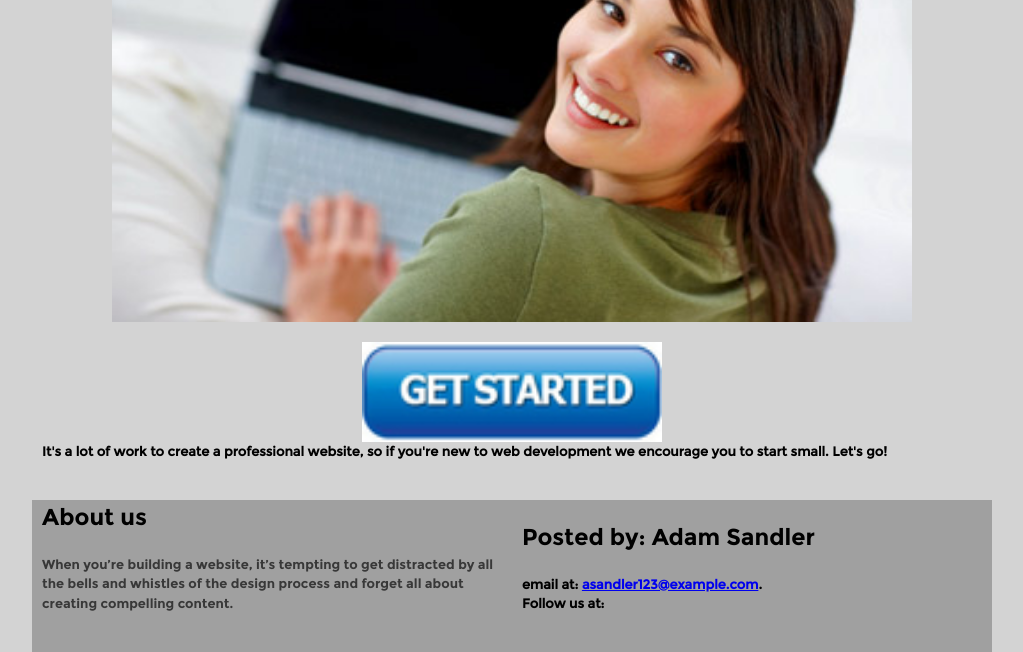
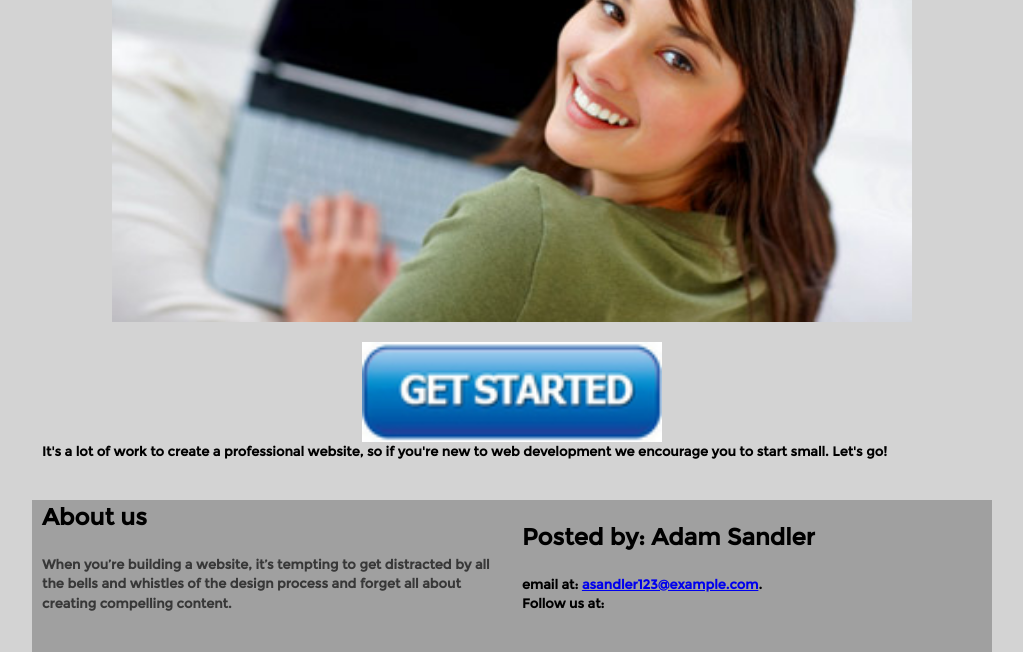
Before and after one commit to alishapanda1/alisharep, a plain HTML site: page Assignment/index.html in a window 1280 px wide. Shown: the part 893-1545 px from the top of the page, without its empty margins (128-1151 px from the left). Drawn offline with Linux system fonts and the light colour scheme.

Commit message:
Add files via upload

```diff
--- a/Assignment/index.html
+++ b/Assignment/index.html
@@ -11,7 +11,6 @@
   <link rel="stylesheet" href="css/style.css">
   <style>
   @font-face { font-family: Montserrat-Regular; src: url('Montserrat-Regular.ttf');}
-  @font-face { font-family: Montserrat-Bold; src: url('Montserrat-Bold.ttf');}
 
   }</style>
 </head>
@@ -97,12 +96,12 @@
               <!--footer starts here-->
               <footer>
                 <div class="grid_6" style="font-weight:bold;font-family:
-                Montserrat-Bold;"><h2>About us</h2><p style="color:#383838 ;">When
+                Montserrat-Regular;"><h2>About us</h2><p style="color:#383838 ;">When
                   you’re building a website, it’s tempting to get distracted by
                   all the bells and whistles of the design process and forget all
                   about creating compelling content.</p></div>
                   <div class="grid_6"><p ><h2 style="font-weight:bold;font-family:
-                    Montserrat-Bold;">Posted by: Adam Sandler</h2></p>
+                    Montserrat-Regular;">Posted by: Adam Sandler</h2></p>
                     <p style="font-weight:bold; font-family: Montserrat-Regular;">email at:
                       <a href="mailto:asandler123@example.com">
                         asandler123@example.com</a>.<br>Follow us at:</p><br>
```
Also changed, not shown: Assignment/images/mouse.jpg, Assignment/images/office-meeting.jpg.
